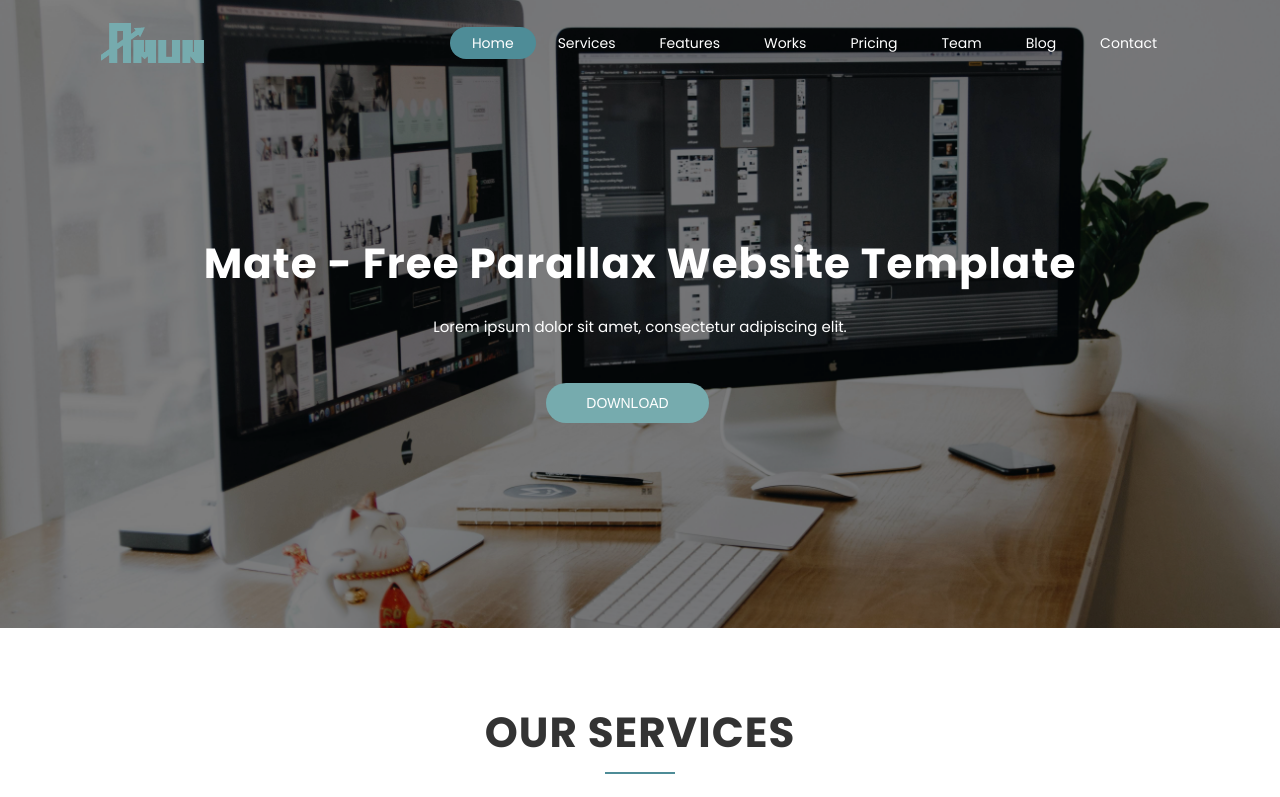
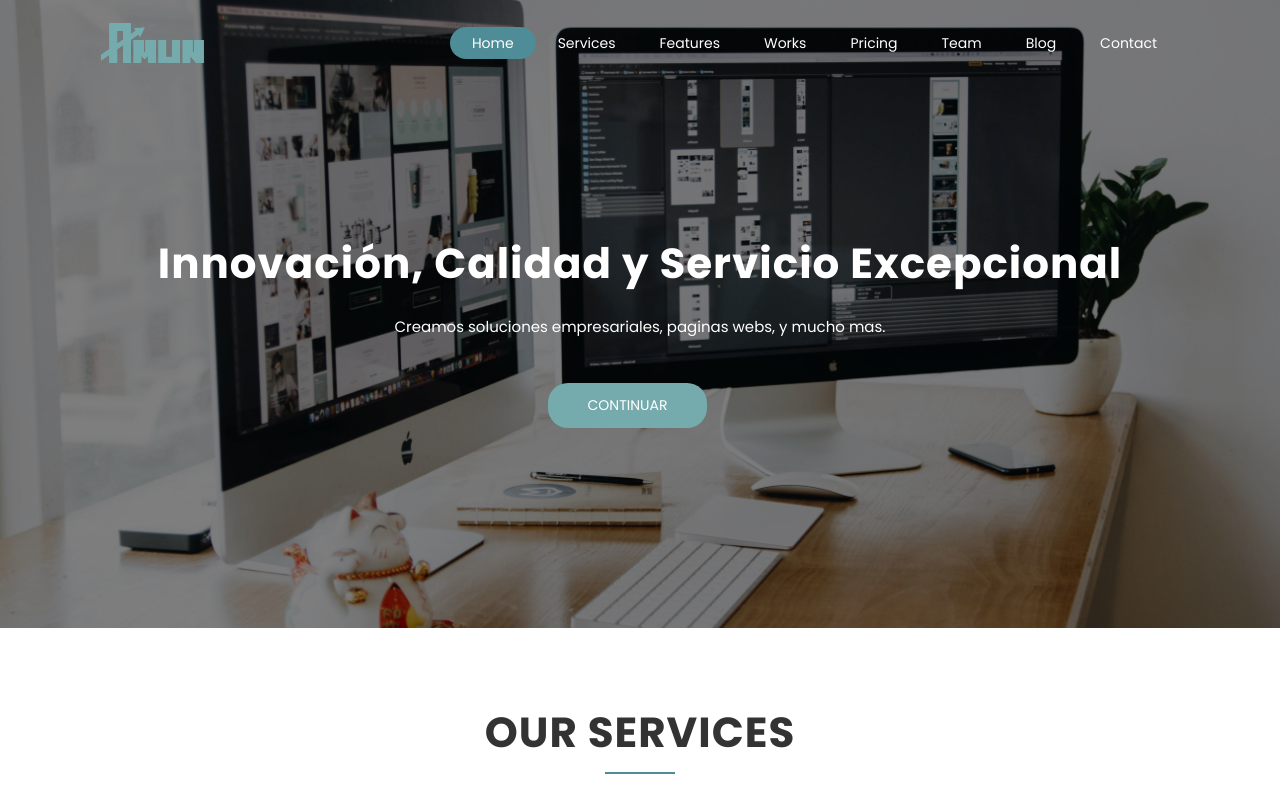
Before and after one commit to Aegox/amun-services-web, a React (Vite) app: page / in a window 1280 px wide. Shown: the top 797 px of the page. Built offline with nearby package versions, Linux system fonts and the light colour scheme.

Commit message:
add Home content and button to a

```diff
--- a/src/components/Home.jsx
+++ b/src/components/Home.jsx
@@ -1,19 +1,33 @@
 import styles from '../styles/Home.module.css'
+import { useEffect } from "react"
 
 function Home () {
+  useEffect(() => {
+    const target = document.querySelectorAll('a[href^="#"]');
+    const handleClick = (e) => {
+        e.preventDefault();
+        let offset = target.offsetTop - 80;
+        window.scrollTo({
+          top: offset,
+          behavior: "smooth"
+        });
+      };
+  }, []);
+
+
   return (
     <main id="Home" className={styles.main}>
       <div className={styles.container}></div>
       <article className={styles.home}>
         <span>
-          Mate - Free Parallax Website Template
+          Innovación, Calidad y Servicio Excepcional
         </span>
         <span>
-          Lorem ipsum dolor sit amet, consectetur adipiscing elit.
+          Creamos soluciones empresariales, paginas webs, y mucho mas.
         </span>
-        <button>
-          DOWNLOAD
-        </button>
+        <a href="#Services">
+          CONTINUAR
+        </a>
       </article>
     </main>
   )
--- a/src/styles/Home.module.css
+++ b/src/styles/Home.module.css
@@ -56,7 +56,7 @@
   font-size: 15px;
 }
 
-.home button {
+.home a {
   padding: 12px 40px;
   border-radius: 20px;
   background-color: #76abae;
@@ -65,7 +65,8 @@
   color: white;
   margin: 25px 25px 0px 0px;
   transition: 0.3s background-color ease;
-  animation: slideUp 0.9s ease-in-out
+  animation: slideUp 0.9s ease-in-out;
+  text-decoration: none
 }
 
 @keyframes slideUp {
@@ -79,7 +80,7 @@
   }
 }
 
-.home button:hover {
+.home a:hover {
   background-color: #4e8c97;
   transition: 0.4s background-color ease;
   cursor: pointer
```
